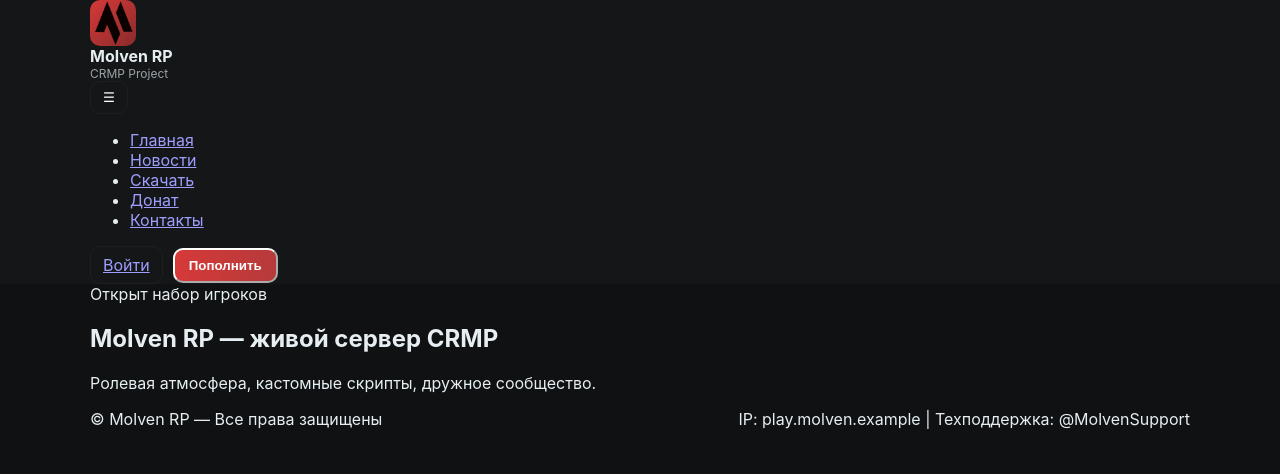
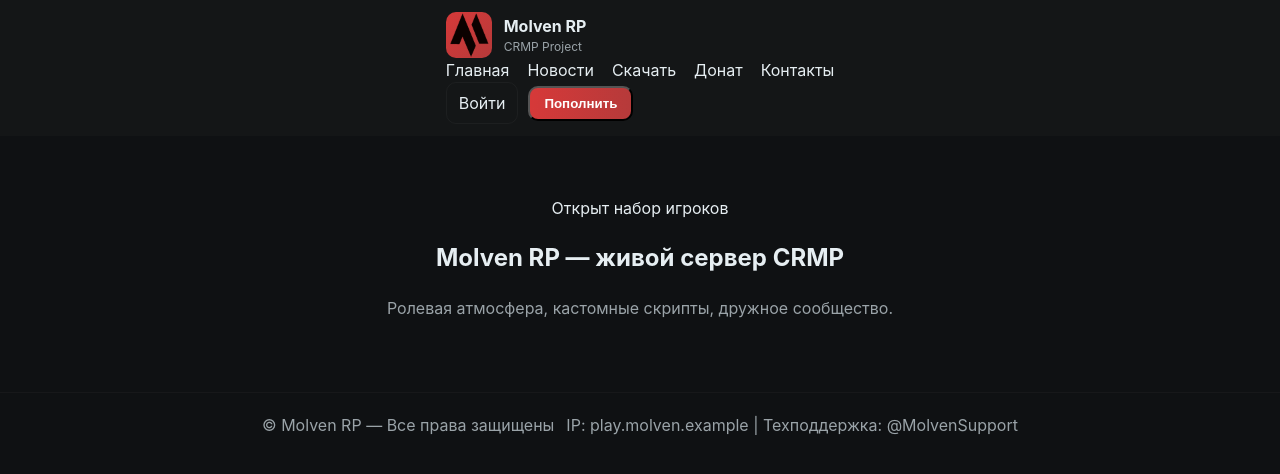
Before and after one commit to VMensem/MolvenSite, a Flask app: page / in a window 1280 px wide. Shown: the top 474 px of the page. Run offline with Flask 3, Linux system fonts and the light colour scheme.

Commit message:
Update styles.css

```diff
--- a/static/styles.css
+++ b/static/styles.css
@@ -4,13 +4,40 @@
   --muted:#9aa3a8;
   --accent:#d63939;
   --accent-2:#b63a3a;
-  --radius:14px;
+  --radius:12px;
   --container:1100px;
-  color-scheme: dark;
 }
-body{margin:0;font-family:Inter,Segoe UI,Roboto,system-ui,-apple-system,Arial;background:var(--bg);color:#e6eef2;}
+*{box-sizing:border-box}
+body{
+  margin:0;font-family:Inter,Segoe UI,Roboto,sans-serif;background:var(--bg);color:#e6eef2;line-height:1.5;
+}
+a{color:inherit;text-decoration:none}
 .container{max-width:var(--container);margin:0 auto;padding:0 20px}
-header{position:sticky;top:0;background:#141617;}
-.logo{width:46px;height:46px;border-radius:10px;background:linear-gradient(135deg,var(--accent),#8a2b2b);}
-.btn{padding:8px 14px;border-radius:10px;background:linear-gradient(90deg,var(--accent),var(--accent-2));color:white;font-weight:600}
-.ghost{padding:8px 12px;border-radius:10px;background:transparent;border:1px solid rgba(255,255,255,0.04)}
+header{
+  position:sticky;top:0;background:var(--card);display:flex;align-items:center;justify-content:space-between;padding:12px 0;z-index:60;
+}
+.brand{display:flex;gap:12px;align-items:center}
+.logo{width:46px;height:46px;border-radius:10px;background:linear-gradient(135deg,var(--accent),var(--accent-2));display:flex;align-items:center;justify-content:center}
+.logo img{width:100%;height:100%;border-radius:10px;object-fit:cover}
+.project-title{font-weight:700}
+.project-subtitle{font-size:12px;color:var(--muted)}
+nav ul{display:flex;gap:18px;list-style:none;margin:0;padding:0}
+.menu-toggle{display:none;background:transparent;border:none;color:#fff;font-size:24px;cursor:pointer}
+.header-buttons{display:flex;gap:10px;align-items:center}
+.btn{padding:8px 14px;border-radius:10px;background:linear-gradient(90deg,var(--accent),var(--accent-2));color:white;font-weight:600;cursor:pointer}
+.ghost{padding:8px 12px;border-radius:10px;background:transparent;border:1px solid rgba(255,255,255,0.04);cursor:pointer}
+.hero{padding:60px 0;text-align:center}
+.lead{color:var(--muted);margin:12px 0}
+.card-section{background:var(--card);padding:20px;margin:20px 0;border-radius:var(--radius)}
+.news-list{display:grid;grid-template-columns:repeat(auto-fit,minmax(260px,1fr));gap:14px}
+.news-item{display:flex;gap:10px}
+.thumb{width:80px;height:64px;border-radius:8px;background:#222;background-size:cover;background-position:center}
+.news-text h3{margin:0;font-size:16px}
+.muted{color:var(--muted)}
+.donate-buttons{display:flex;gap:10px;margin-top:10px}
+input,textarea,select{width:100%;padding:10px;margin-top:6px;border-radius:8px;border:1px solid rgba(255,255,255,0.04);background:transparent;color:inherit}
+footer{padding:20px 0;color:var(--muted);border-top:1px solid rgba(255,255,255,0.03);display:flex;justify-content:space-between}
+@media (max-width:920px){
+  nav ul{display:none}
+  .menu-toggle{display:block}
+}
```
